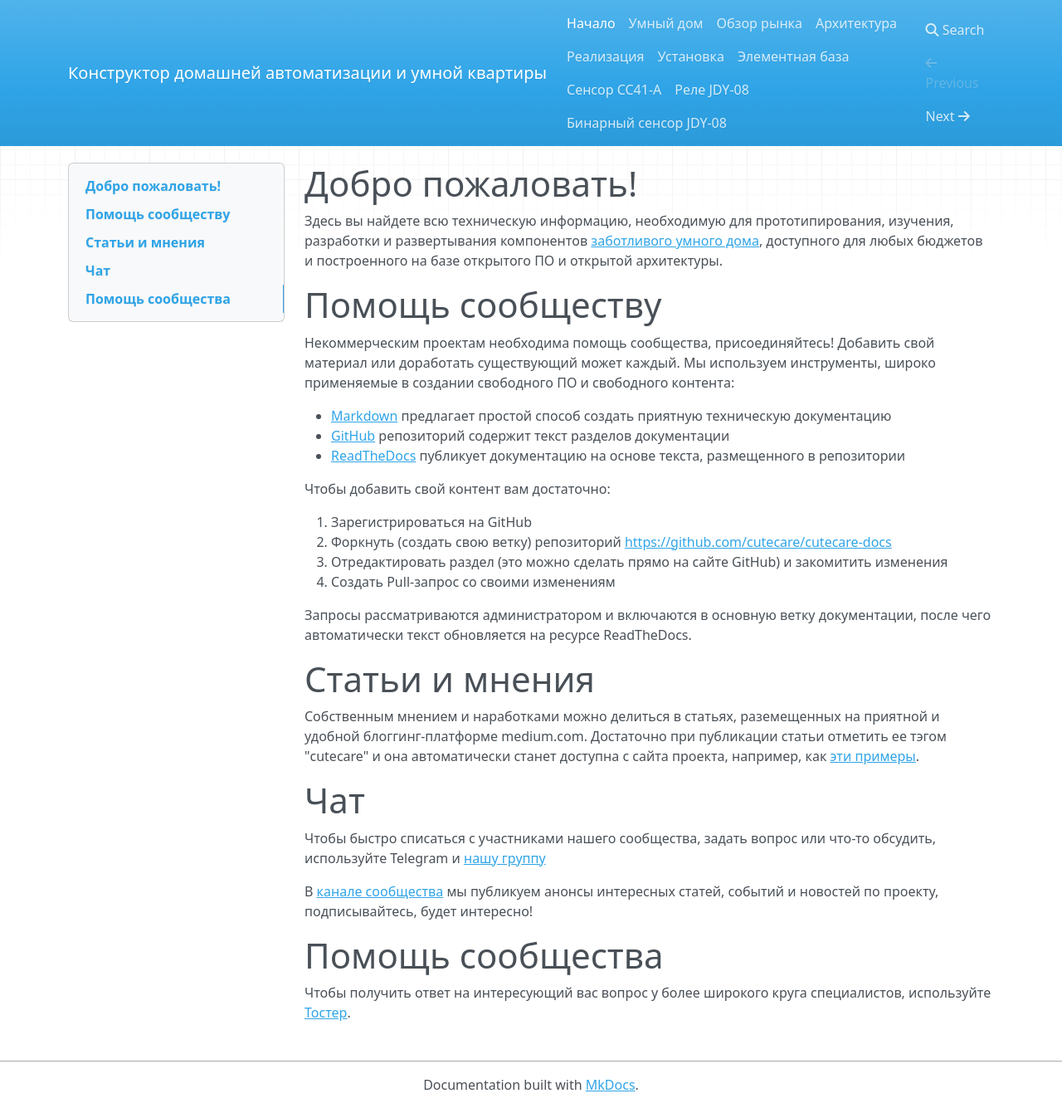
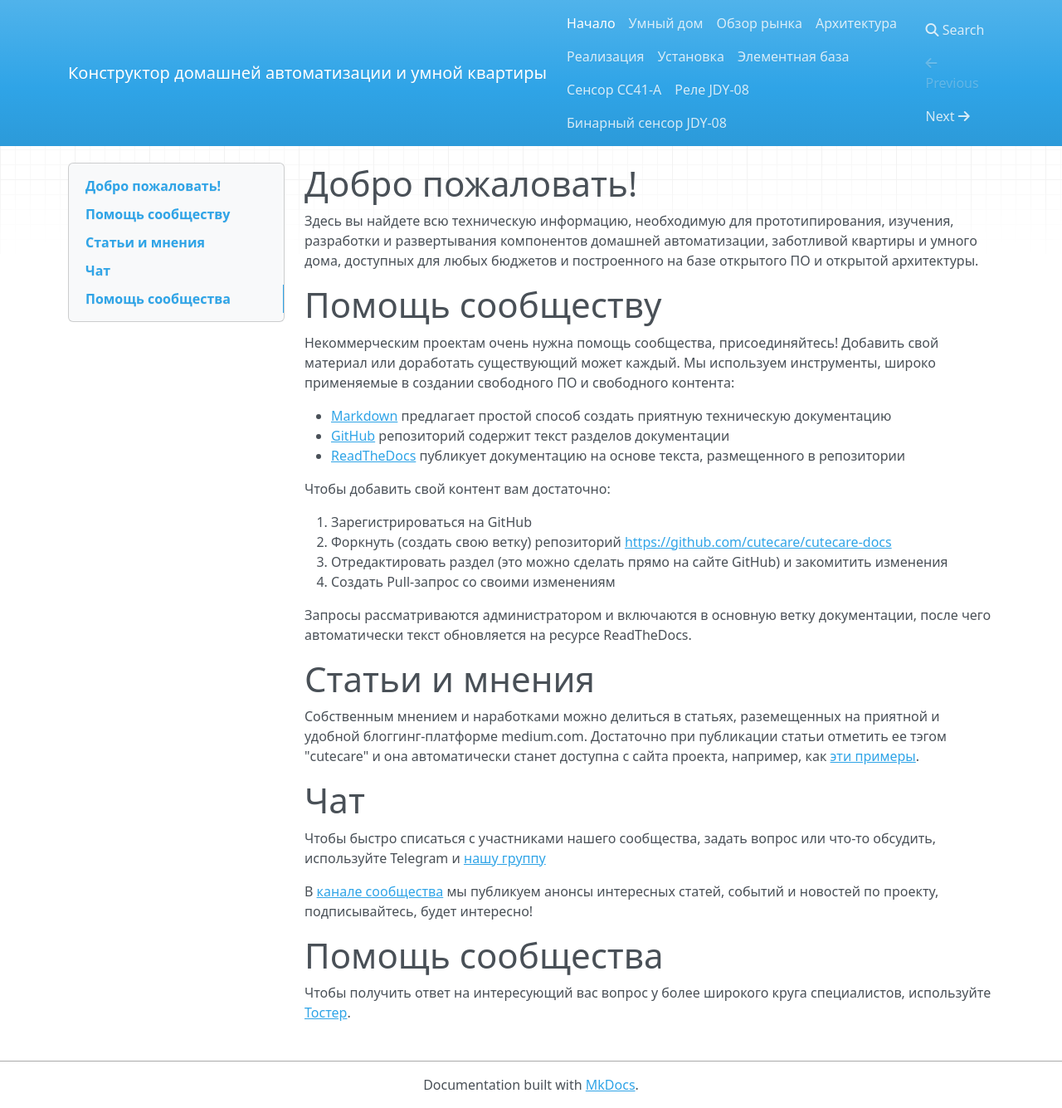
Before and after one commit to cutecare/cutecare-docs, an MkDocs documentation site: the page built from docs/index.md, in a window 1280 px wide and 1335 px high. Shown: the whole window at 83% size. Built offline with MkDocs 1.6.1, drawn with Linux system fonts in a browser that asks for light colours; nearby versions of some CDN libraries; old or Windows-style settings are respelled for this version of MkDocs.

Commit message:
Update index.md

```diff
--- a/docs/index.md
+++ b/docs/index.md
@@ -1,10 +1,10 @@
 Добро пожаловать!
 =================
-Здесь вы найдете всю техническую информацию, необходимую для прототипирования, изучения, разработки и развертывания компонентов [заботливого умного дома](http://cutecare.ru), доступного для любых бюджетов и построенного на базе открытого ПО и открытой архитектуры.
+Здесь вы найдете всю техническую информацию, необходимую для прототипирования, изучения, разработки и развертывания компонентов домашней автоматизации, заботливой квартиры и умного дома, доступных для любых бюджетов и построенного на базе открытого ПО и открытой архитектуры.
 
 # Помощь сообществу
 
-Некоммерческим проектам необходима помощь сообщества, присоединяйтесь! Добавить свой материал или доработать существующий может каждый. Мы используем инструменты, широко применяемые в создании свободного ПО и свободного контента:
+Некоммерческим проектам очень нужна помощь сообщества, присоединяйтесь! Добавить свой материал или доработать существующий может каждый. Мы используем инструменты, широко применяемые в создании свободного ПО и свободного контента:
 
 * [Markdown](https://learnxinyminutes.com/docs/ru-ru/markdown-ru/) предлагает простой способ создать приятную техническую документацию
 * [GitHub](https://github.com/cutecare/cutecare-docs) репозиторий содержит текст разделов документации
```
